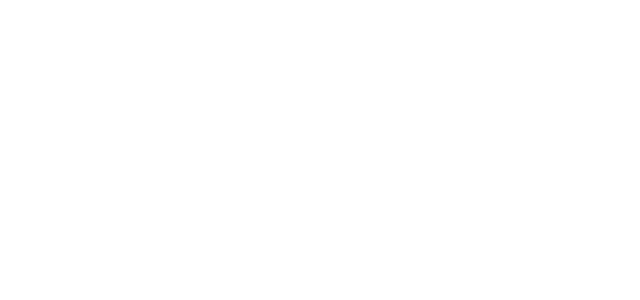
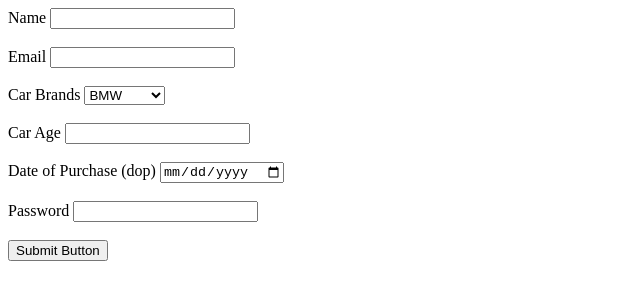
Before and after one commit to acciojob/car-insurance-form-aditya2145, a website: page main.html in a window 1280 px wide. Shown: the whole page, without its empty margins (0-640 px from the left). Drawn offline with Linux system fonts and the light colour scheme.

Commit message:
created a submission

```diff
--- a/main.html
+++ b/main.html
@@ -8,6 +8,31 @@
 
 <body>
 	<!-- the entire body must be written by student -->
+	<form action="/submit" method="post">
+		<label for="name">Name</label>
+		<input type="text" id="name" required>
+		<br><br>
+		<label for="email">Email</label>
+		<input type="email" id="email" required>
+		<br><br>
+		<label for="cars">Car Brands</label>
+		<select id="cars">
+			<option value="BMW">BMW</option>
+			<option value="Audi">Audi</option>
+			<option value="Mercedez">Mercedez</option>
+		</select>
+		<br><br>
+		<label for="carage">Car Age</label>
+		<input type="number" id="carage" required>
+		<br><br>
+		<label for="dop">Date of Purchase (dop)</label>
+		<input type="date" id="dop" required>
+		<br><br>
+		<label for="password">Password</label>
+		<input type="password" id="password" required>
+		<br><br>
+		<button type="submit">Submit Button</button>
+	</form>
     <script type="text/javascript" src="./script.js">
 </script>
 
```
